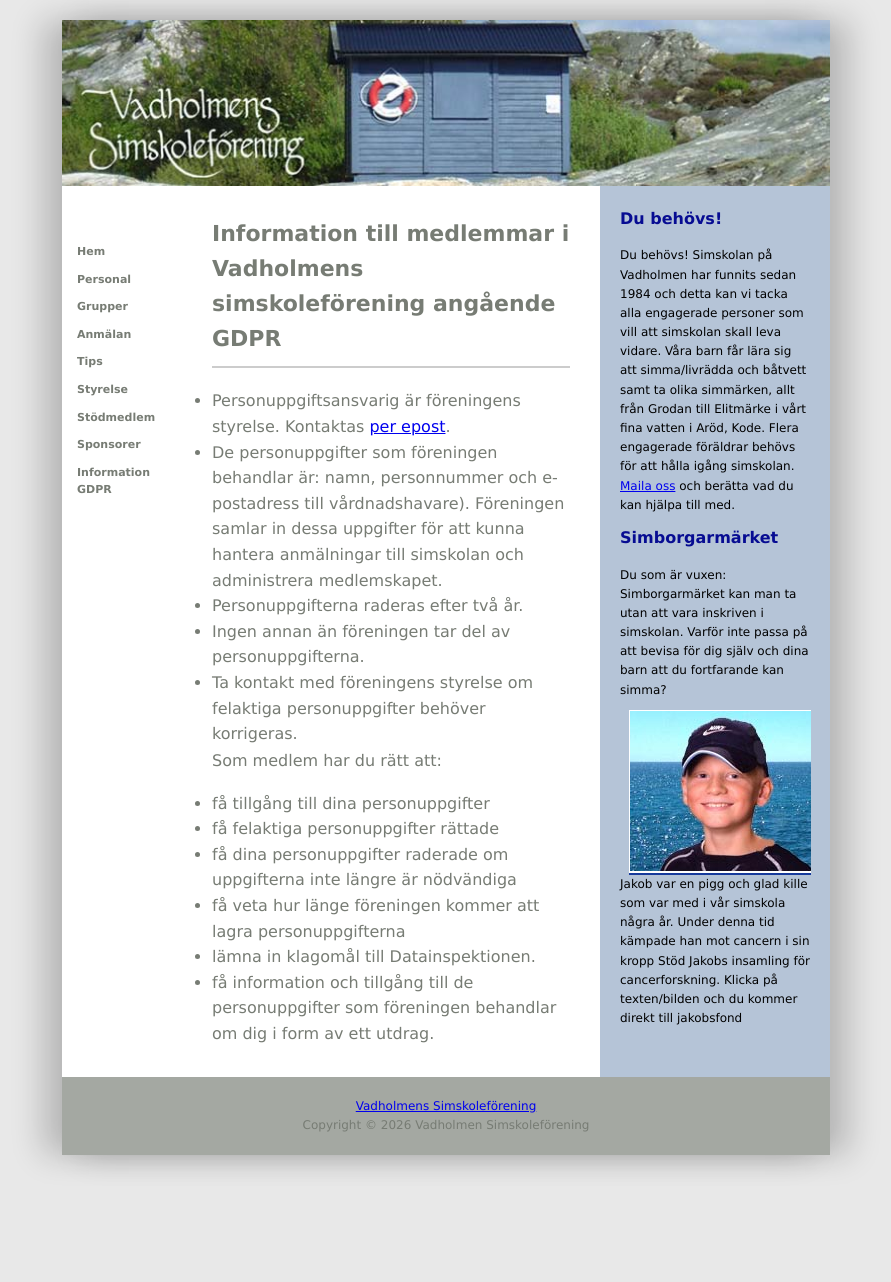
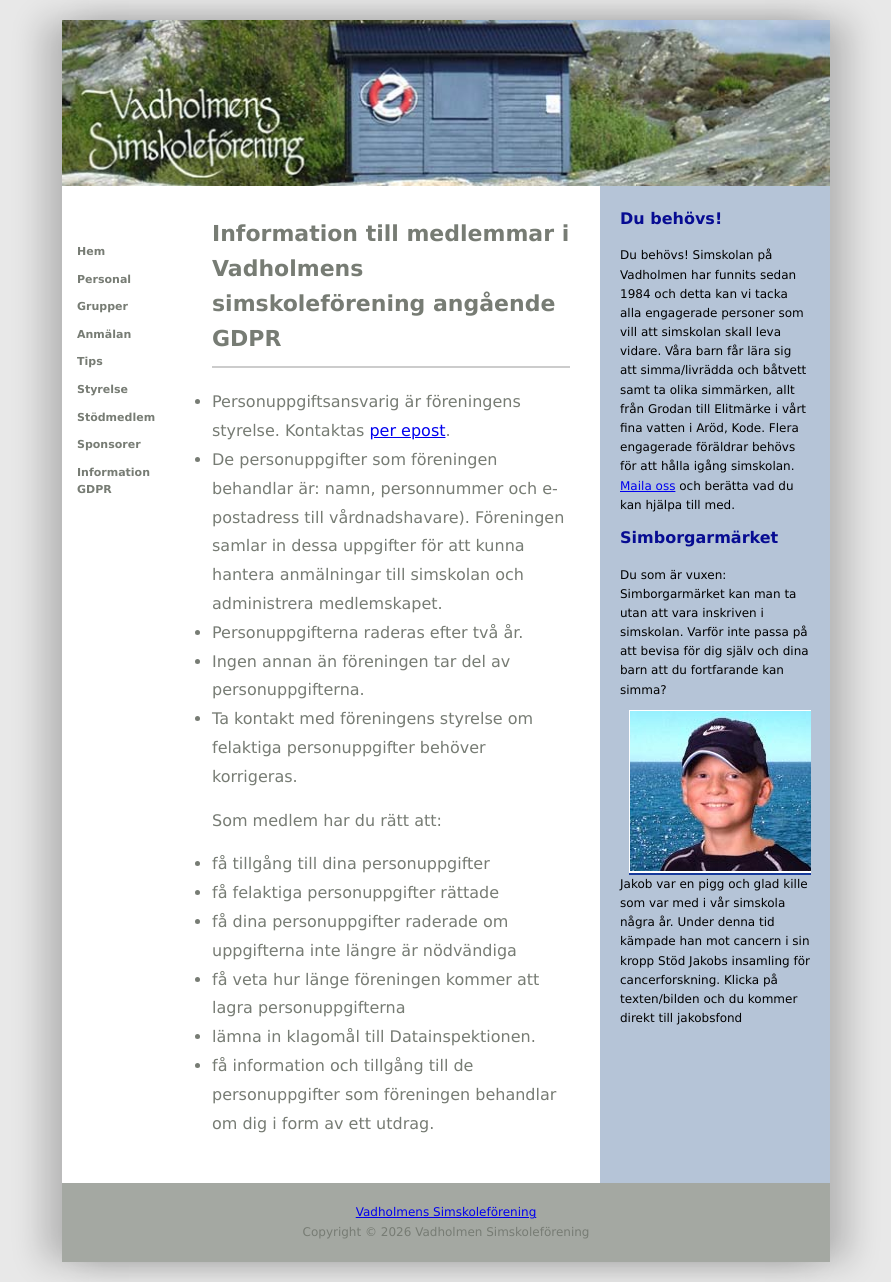
Before and after one commit to vadholmen/vadholmen, a Jekyll site: the page built from information-gdpr.md, in a window 1280 px wide. Shown: the whole page, without its empty margins (194-1085 px from the left). Built offline with Jekyll 4.4.1, drawn with Linux system fonts in a browser that asks for light colours; our own code applies the rules of GitHub Pages for plain Markdown files; before the commit the page ends 1175 px from its top, so only the background shows below that.

Commit message:
samma mellanrum efter punktlistor och brödtext

```diff
--- a/assets/css/style.css
+++ b/assets/css/style.css
@@ -142,6 +142,11 @@ nav a:hover {
     margin-bottom: 15px;
 }
 
+.content ul {
+    line-height: 1.8;
+    margin-bottom: 15px;
+}
+
 /* RIGHT SIDEBAR */
 .sidebar-right {
     width: 230px;
```
